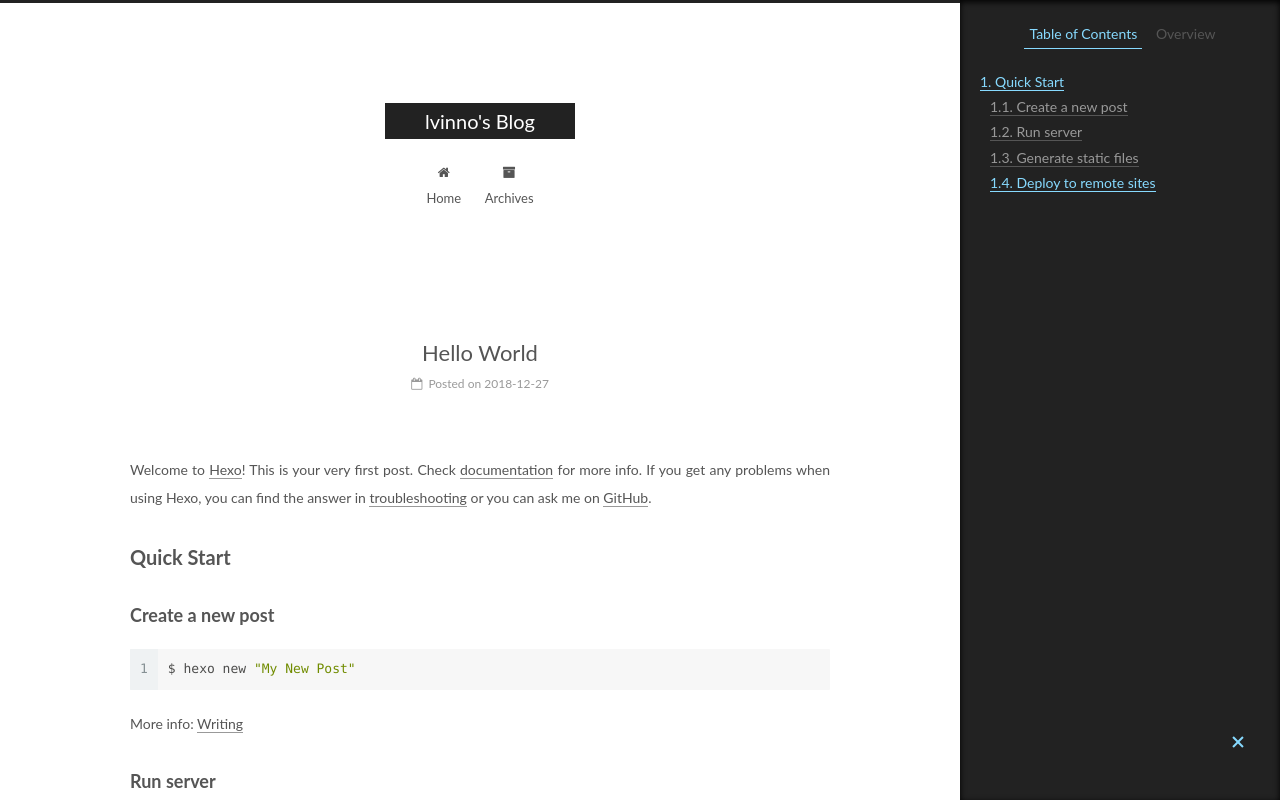
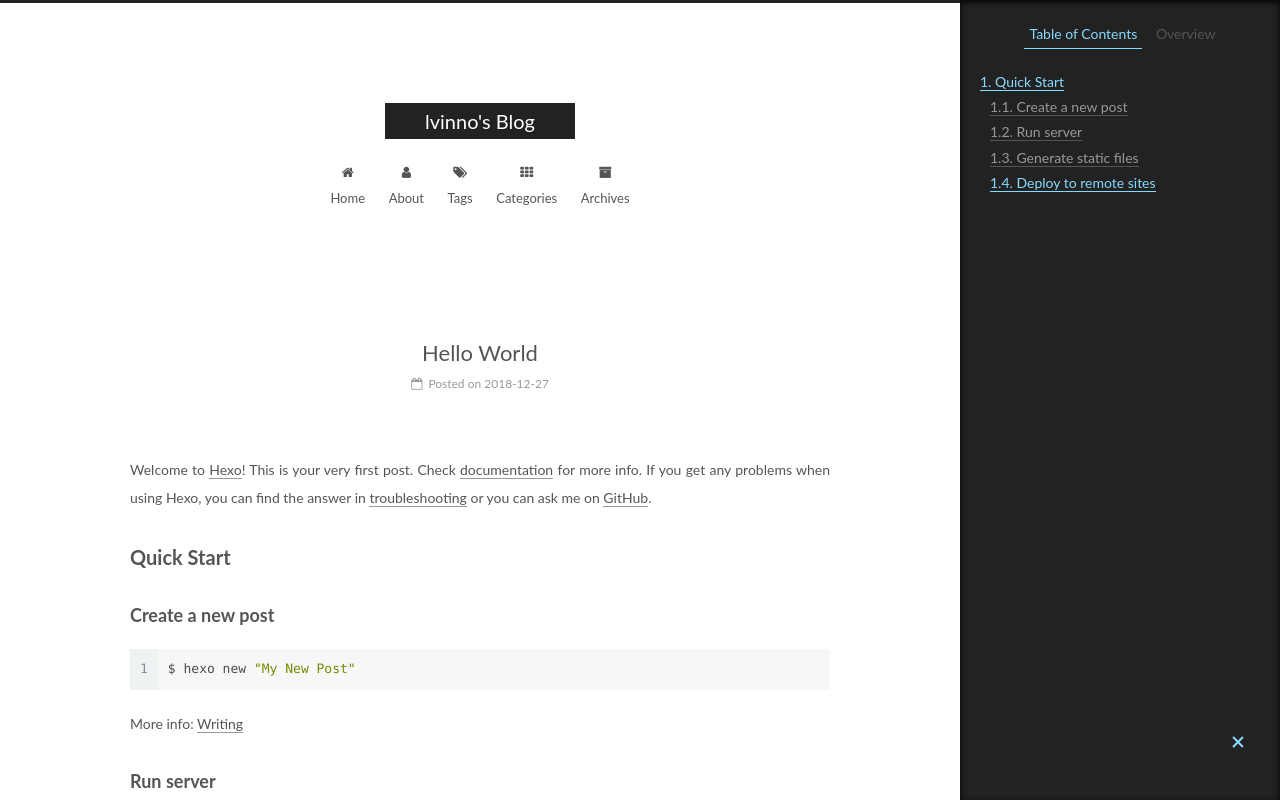
Before and after one commit to lvinno/lvinno.github.io, a plain HTML site: page 2018/12/27/hello-world/index.html in a window 1280 px wide. Shown: the top 800 px of the page. Drawn offline with Linux system fonts and the light colour scheme.

Commit message:
Site updated: 2018-12-27 21:24:15

```diff
--- a/2018/12/27/hello-world/index.html
+++ b/2018/12/27/hello-world/index.html
@@ -186,6 +186,36 @@
               <i class="menu-item-icon fa fa-fw fa-home"></i> <br>
 
             Home
+          </a>
+        </li>
+
+
+        <li class="menu-item menu-item-about">
+          <a href="/about/" rel="section">
+
+              <i class="menu-item-icon fa fa-fw fa-user"></i> <br>
+
+            About
+          </a>
+        </li>
+
+
+        <li class="menu-item menu-item-tags">
+          <a href="/tags/" rel="section">
+
+              <i class="menu-item-icon fa fa-fw fa-tags"></i> <br>
+
+            Tags
+          </a>
+        </li>
+
+
+        <li class="menu-item menu-item-categories">
+          <a href="/categories/" rel="section">
+
+              <i class="menu-item-icon fa fa-fw fa-th"></i> <br>
+
+            Categories
           </a>
         </li>
 
```
Also changed, not shown: archives/2018/12/index.html (+30 -0 lines), archives/2018/index.html (+30 -0 lines), archives/index.html (+30 -0 lines), index.html (+30 -0 lines).
